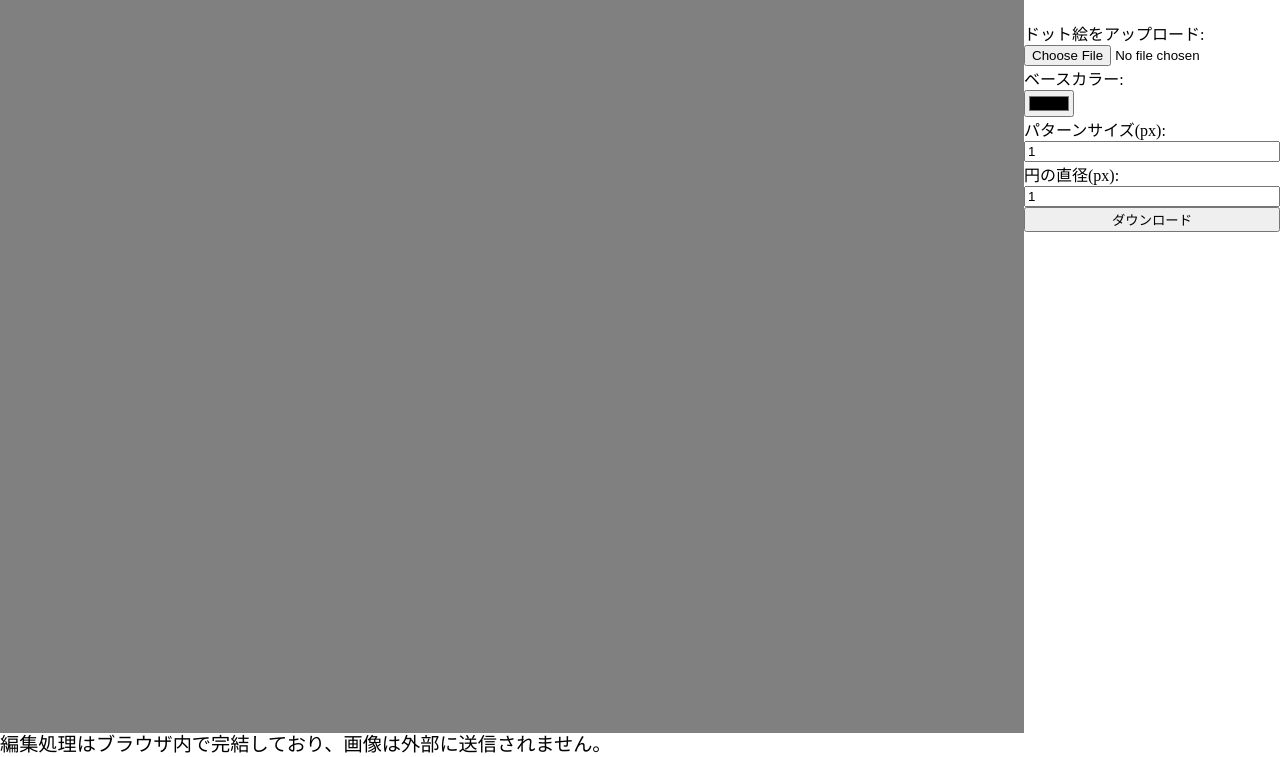
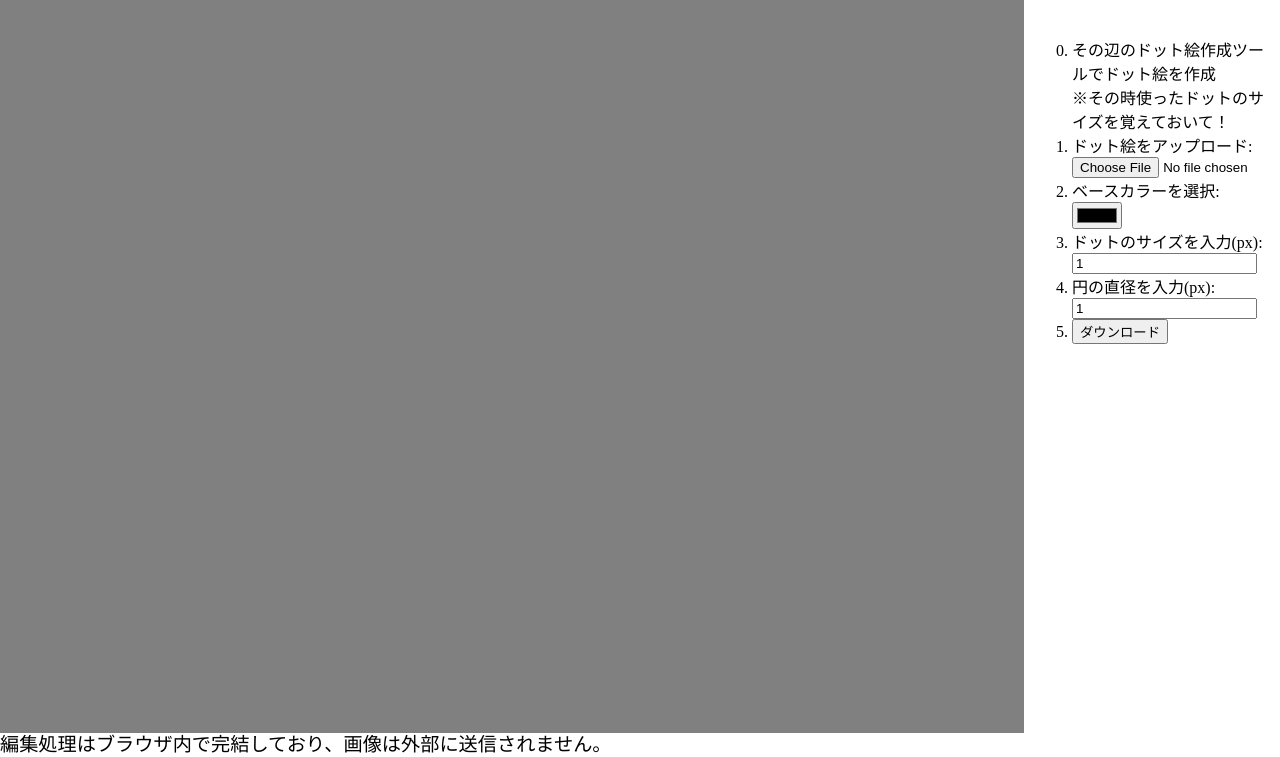
Before and after one commit to halha1hal/led_kanban, a plain HTML site: page index.html in a window 1280 px wide. Shown: the part 43-800 px from the top of the page. Drawn offline with nearby package versions, Linux system fonts and the light colour scheme; some packages are replaced by stand-ins of ours; a script that the page names is missing.

Commit message:
Improve control UI

```diff
--- a/index.html
+++ b/index.html
@@ -15,16 +15,32 @@
   <header>
     <h1>LED看板ジェネレータ</h1>
   </header>
-  <div class="controls">
+  <div class="controls-container">
+    <ol class="controls" start="0">
+      <li>
+        <p>その辺のドット絵作成ツールでドット絵を作成</p>
+        <p>※その時使ったドットのサイズを覚えておいて！</p>
+      </li>
+      <li>
         <label for="upload">ドット絵をアップロード: </label>
         <input type="file" id="upload" accept="image/*" @change="uploadFile">
-    <label for="basecolor">ベースカラー: </label>
+      </li>
+      <li>
+        <label for="basecolor">ベースカラーを選択: </label>
         <input type="color" id="basecolor" value="#000000" x-model.lazy="baseColor">
-    <label for="patternsize">パターンサイズ(px): </label>
+      </li>
+      <li>
+        <label for="patternsize">ドットのサイズを入力(px): </label>
         <input type="number" id="patternsize" min="1" x-model.lazy.number="patternSize">
-    <label for="circlesize">円の直径(px): </label>
+      </li>
+      <li>
+        <label for="circlesize">円の直径を入力(px): </label>
         <input type="number" id="circlesize" min="1" x-model.lazy.number="circleSize">
+      </li>
+      <li>
         <button type="button" @click="downloadImage">ダウンロード</button>
+      </li>
+    </ol>
   </div>
   <div id="canvasViewport" x-ref="canvasViewport">
     <div id="canvasContainer" x-ref="canvasContainer">
--- a/styles.css
+++ b/styles.css
@@ -30,18 +30,27 @@ header {
     }
 }
 
-.controls {
+.controls-container {
     padding-top: 5%;
+    padding-left: 0.5rem;
+    padding-right: 0.5rem;
     position: fixed;
     width: 20%;
     height: 100dvh;
     right: 0;
-    display: flex;
-    flex-direction: column;
-    flex-wrap: wrap;
-    justify-content: flex-start;
-    align-items: stretch;
+    box-sizing: border-box;
     background-color: var(--clr-bg);
+    .controls {
+        width: 100%;
+        height: 100%;
+        box-sizing: border-box;
+        li {
+            overflow-wrap: break-word;
+        }
+    }
+    p {
+        margin: 0;
+    }
 }
 
 #canvasViewport {
```
Lines whose indentation alone changed are shown as unchanged.
